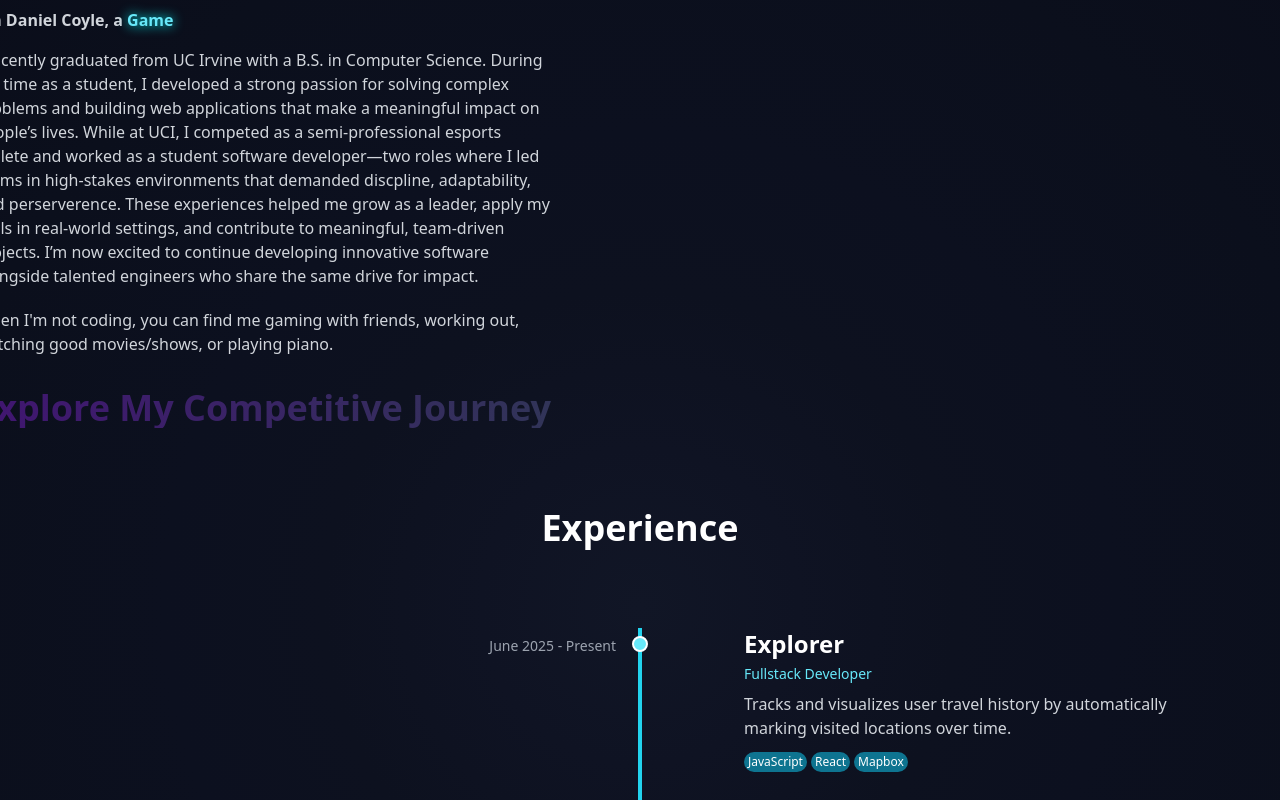
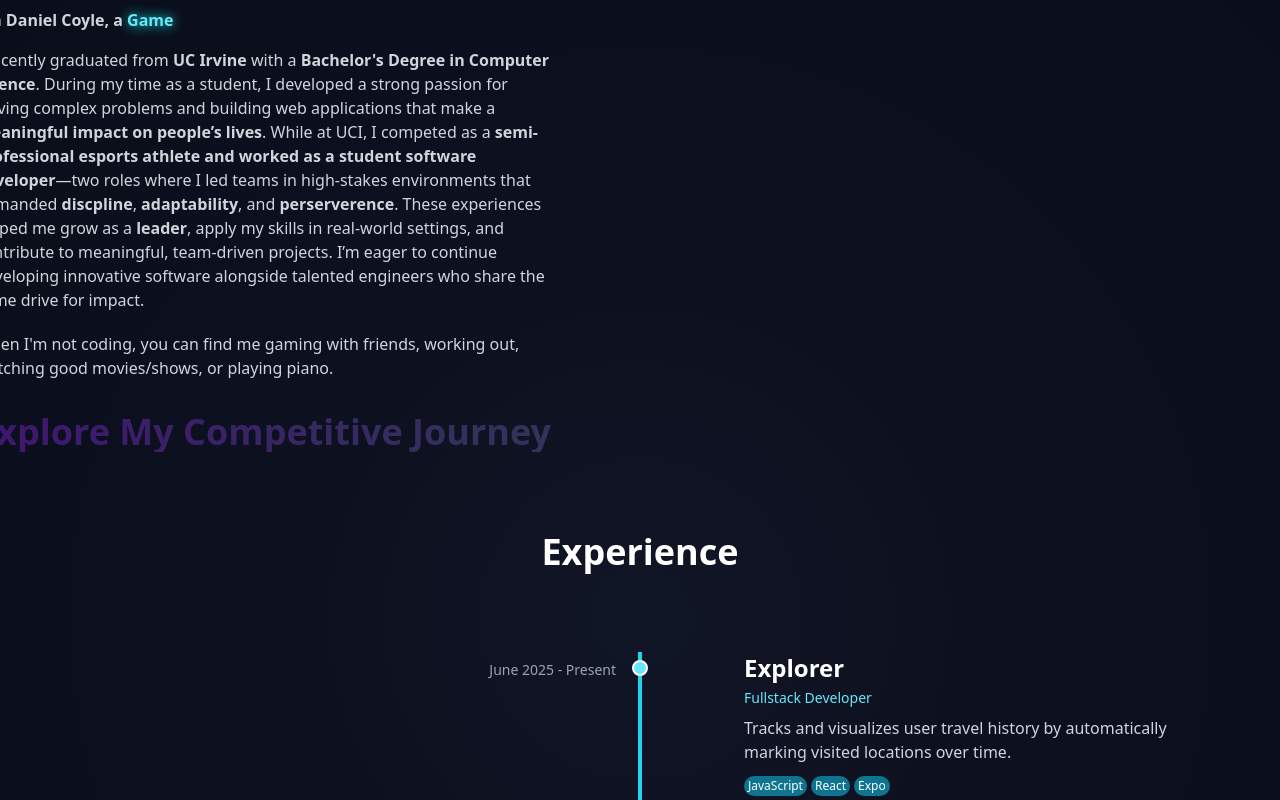
Before and after one commit to XiaoDanny/XiaoDannyPortfolio, a Next.js app: page / in a window 1280 px wide. Shown: the part 840-1640 px from the top of the page. Built offline with nearby package versions, Linux system fonts and the light colour scheme.

Commit message:
some updates

```diff
--- a/src/app/components/Timeline.tsx
+++ b/src/app/components/Timeline.tsx
@@ -17,7 +17,7 @@ const projects: ProjectEntry[] = [
     description:
       "Tracks and visualizes user travel history by automatically marking visited locations over time.",
     date: "June 2025 - Present",
-    technologies: ["JavaScript", "React", "Mapbox"],
+    technologies: ["JavaScript", "React", "Expo"],
   },
   {
     name: "League Rank Tracker",
--- a/src/app/layout.tsx
+++ b/src/app/layout.tsx
@@ -13,7 +13,7 @@
   });
 
   export const metadata: Metadata = {
-    title: "Create Next App",
+    title: "Daniel Coyle Portfolio",
     description: "Generated by create next app",
   };
 
--- a/src/app/page.tsx
+++ b/src/app/page.tsx
@@ -22,44 +22,50 @@ export default function Home() {
     {
       name: "DiveOutplay",
       title: "Dive Outplay",
-      story: "This match was the lower bracket finals to qualify for the North American Champions League(Professional League). On the verge of elimination, I outplayed the enemy by drawing their pressure, and burning their time and resources while even securing a kill. This allowed my team to secure key objectives across the map.",
+      story:
+        "This match was the lower bracket finals to qualify for the North American Champions League(Professional League). On the verge of elimination, I outplayed the enemy by drawing their pressure, and burning their time and resources while even securing a kill. This allowed my team to secure key objectives across the map.",
     },
     {
       name: "GankOutplay",
       title: "Gank Outplay",
-      story: "In a really tough series vs the tournament favorites in the upper bracket finals, I baited the enemy mid and jungle callapse and outplayed it to secure a kill and an early game lead",
+      story:
+        "In a really tough series vs the tournament favorites in the upper bracket finals, I baited the enemy mid and jungle callapse and outplayed it to secure a kill and an early game lead",
     },
     {
       name: "GankOutplay2",
       title: "Gank Outplay 2",
-      story: "Survived and outplayed multiple members of the enemy team securing an early game lead for my team.",
+      story:
+        "Survived and outplayed multiple members of the enemy team securing an early game lead for my team.",
     },
     {
       name: "QuadraKill",
       title: "Quadra Kill",
-      story: "Secured a Quadra Kill in a crucial teamfight vs the tournament favorites in a high-stakes elimination match.",
+      story:
+        "Secured a Quadra Kill in a crucial teamfight vs the tournament favorites in a high-stakes elimination match.",
     },
     {
       name: "Shockwave",
       title: "Shockwave",
-      story: "&#39;XiaoDanny Shockwave will find them all!&#39; With our backs against the wall, a perfectly timed ultimate secured victory for UCI Esports in a high-stakes elimination match.",
+      story:
+        "&#39;XiaoDanny Shockwave will find them all!&#39; With our backs against the wall, a perfectly timed ultimate secured victory for UCI Esports in a high-stakes elimination match.",
     },
     {
       name: "TeamfightWin",
       title: "Teamfight Win",
-      story: "This teamfight was memorable for me because we fell really far behind against the tournament favorites. But with clean teamfight execution, we were able to turn the tide and secure a comeback victory.",
+      story:
+        "This teamfight was memorable for me because we fell really far behind against the tournament favorites. But with clean teamfight execution, we were able to turn the tide and secure a comeback victory.",
     },
     {
       name: "TeamfightWin2",
       title: "Teamfight Win 2",
-      story: "One of the most memorable teamfights for me. We competed in the North American Challengers League Open Qualifier and went up against NA’s #1 mid lane prospect, Evolved. With an amazing engage from our support, Kurulean, we clinch a vital series win to take us to the upper bracket finals.",
+      story:
+        "One of the most memorable teamfights for me. We competed in the North American Challengers League Open Qualifier and went up against NA’s #1 mid lane prospect, Evolved. With an amazing engage from our support, Kurulean, we clinch a vital series win to take us to the upper bracket finals.",
     },
   ];
 
   const currentClip = slideshowClips[currentIndex]; // Use the single declaration of currentIndex
 
   // Control playback and mute on state or clip change
-
 
   // Parallax effect for stars layers
   useEffect(() => {
@@ -121,24 +127,21 @@ export default function Home() {
     return () => vid.removeEventListener("volumechange", onVolChange);
   }, []);
 
-
-
-
-
   // Handlers
   const handleVideoEnded = () => {
     setCurrentIndex((prev) => (prev + 1) % slideshowClips.length);
   };
   const handlePrev = () => {
-    setCurrentIndex((prev) => (prev === 0 ? slideshowClips.length - 1 : prev - 1));
+    setCurrentIndex((prev) =>
+      prev === 0 ? slideshowClips.length - 1 : prev - 1,
+    );
   };
   const handleNext = () => {
     setCurrentIndex((prev) => (prev + 1) % slideshowClips.length);
   };
 
-
   return (
-    <div className="relative min-h-screen overflow-hidden">
+    <div className="relative min-h-screen">
       {/* Background gradient */}
       <div className="absolute inset-0 linear-gradient z-0" />
 
@@ -198,8 +201,8 @@ export default function Home() {
                   <span className="text-cyan-300 font-semibold drop-shadow-[0_0_6px_#00FFFF]">
                     building
                   </span>{" "}
-                  impactful web applications. I’m excited to share a bit about
-                  my journey and what drives me.
+                  impactful web applications. I’m excited to share
+                  my journey and what motivates me.
                 </p>
                 <div className="flex flex-col md:flex-row gap-4">
                   <a
@@ -250,7 +253,7 @@ export default function Home() {
 
           {/* About Me / Highlights Section */}
           <section
-          id = "about"
+            id="about"
             className="py-0 flex flex-col items-start justify-start w-full max-w-6xl mx-auto px-6 relative transform -translate-y-20 -translate-x-28"
           >
             <h2 className="text-3xl font-bold mb-4 ">About Me</h2>
@@ -273,19 +276,50 @@ export default function Home() {
                 </div>
                 {/* Paragraphs */}
                 <p className="mt-5 text-gray-300 max-w-xl">
-                  I recently graduated from UC Irvine with a B.S. in Computer
-                  Science. During my time as a student, I developed a strong
+                  I recently graduated from{" "}
+                  <span className="font-bold">
+                    UC Irvine
+                  </span>{" "}
+                  with a{" "}
+                  <span className="font-bold">
+                   Bachelor{"'"}s Degree in Computer Science
+                  </span>
+                  . During my time as a student, I developed a strong
                   passion for solving complex problems and building web
-                  applications that make a meaningful impact on people’s lives.
-                  While at UCI, I competed as a semi-professional esports
-                  athlete and worked as a student software developer—two roles
-                  where I led teams in high-stakes environments that demanded
-                  discpline, adaptability, and perserverence. These experiences
-                  helped me grow as a leader, apply my skills in real-world
-                  settings, and contribute to meaningful, team-driven projects.
-                  I’m now excited to continue developing innovative software
-                  alongside talented engineers who share the same drive for
-                  impact.
+                  applications that make a{" "}
+                  <span className="font-bold">
+                    meaningful impact on people’s lives
+                  </span>
+                  . While at UCI, I competed as a{" "}
+                  <span className="font-bold">
+                    semi-professional esports athlete and worked as a{" "}
+                  </span>
+
+                  <span className="font-bold">
+                    student software developer
+                  </span>
+                  —two roles where I{" "}
+                  led
+                  teams in high-stakes environments that demanded
+                  <span className="font-bold">
+                  {" "}discpline
+                  </span>
+                  ,{" "}
+                  <span className="font-bold">
+                    adaptability
+                  </span>
+                  , and{" "}
+                  <span className="font-bold">
+                    perserverence
+                  </span>
+                  . These experiences helped me grow as a{" "}
+                  <span className="font-bold">
+                    leader
+                  </span>
+                  , apply my skills in real-world settings, and contribute to
+                  meaningful, team-driven projects. I’m eager to continue
+                  developing innovative software alongside talented engineers
+                  who share the same drive for impact.
                 </p>
                 <p className="mt-5 text-gray-300 max-w-xl">
                   When I&#39;m not coding, you can find me gaming with friends,
@@ -304,8 +338,6 @@ export default function Home() {
                     Explore My Competitive Journey
                   </button>
                 </div>
-
-
               </>
             ) : (
               <div className="w-full">
@@ -361,8 +393,10 @@ export default function Home() {
                                   ? "opacity-100"
                                   : "opacity-0"
                               }`}
-                                style={{ transitionDelay: "500ms", transitionDuration: "1700ms" }}
-
+                  style={{
+                    transitionDelay: "500ms",
+                    transitionDuration: "1700ms",
+                  }}
                 >
                   <h3 className="text-2xl font-bold text-white mb-4">
                     {" "}
@@ -375,8 +409,14 @@ export default function Home() {
                       <li>IGN: XiaoDanny</li>
                       <li>UCI Esports Scholarship Athlete 2021-2025</li>
                       <li>Game: League of Legends</li>
-    <li>Maintained Challenger (0.01% NA ranking) while balancing academics</li>
-    <li>Primary shotcaller and leader on multiple semi-professional teams</li>
+                      <li>
+                        Maintained Challenger (0.01% NA ranking) while balancing
+                        academics
+                      </li>
+                      <li>
+                        Primary shotcaller and leader on multiple
+                        semi-professional teams
+                      </li>
                       <li>Led multiple deep runs in high-stakes tournaments</li>
                     </ul>
                   </div>
@@ -395,13 +435,15 @@ export default function Home() {
                       `I'm a Kurulean fan`,
                       `I'm a Strompest fan`,
                       `I'm a Gorica Fan`,
-    `I'm a Joey fan`
+                      `I'm a Joey fan`,
                     ]}
-    className="mt-6 -translate-x-0 -translate-y-2"
+                    className="mt-6 -translate-x-0 -translate-y-4"
                   />
                   {/* Clip Details */}
                   <div className="mt-4">
-  <h3 className="text-xl font-semibold text-white">Clip Context:</h3>
+                    <h3 className="text-xl font-semibold text-white">
+                      Clip Context:
+                    </h3>
                   </div>
 
                   {/* Clip Story */}
@@ -410,7 +452,10 @@ export default function Home() {
     mt-4 text-gray-300 transition-opacity duration-700 -translate-y-2
     ${showVideoFade ? "opacity-100" : "opacity-0"}
   `}
-  style={{ transitionDelay: "600ms", transitionDuration: "700ms" }}
+                    style={{
+                      transitionDelay: "600ms",
+                      transitionDuration: "700ms",
+                    }}
                   >
                     {currentClip.story}
                   </div>
@@ -431,22 +476,19 @@ export default function Home() {
           </section>
 
           {/* ── Experience & Projects Section ── */}
-<h2 id= "experience" className="text-4xl font-bold mb-4 text-center">Experience</h2>
+          <h2 id="experience" className="text-4xl font-bold mb-4 text-center">
+            Experience
+          </h2>
 
           <div className="max-w-6xl mx-auto px-6">
             <Timeline />
           </div>
-
-
         </main>
         {/* Footer */}
         <footer className="absolute bottom-0 left-0 p-4 text-gray-400 text-sm translate-y-16">
           Designed and Developed by <br />
           <span className="text-white font-semibold">Daniel Coyle</span>
         </footer>
-
-
-
       </div>
     </div>
   );
```
Lines whose indentation alone changed are shown as unchanged.
